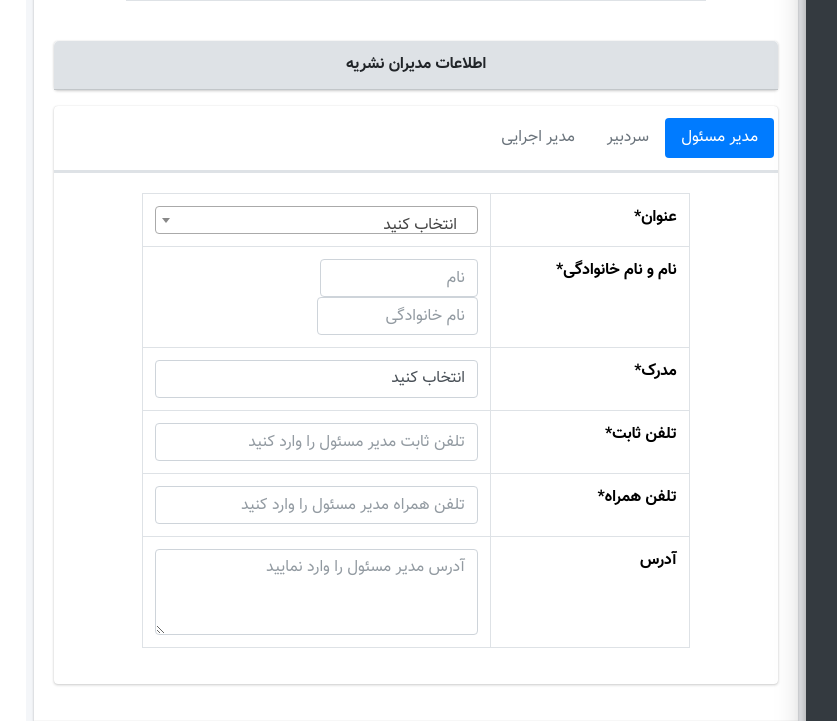
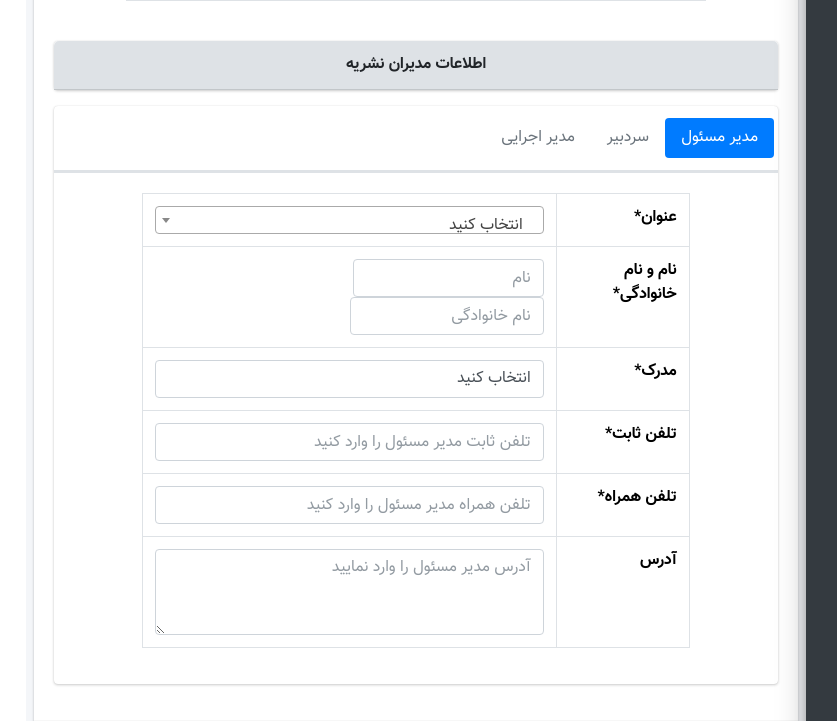
Before and after one commit to mohammad-ashouri/article_festival, a PHP site: page /mag_manager.php in a window 1280 px wide. Shown: the part 1178-1899 px from the top of the page, without its empty margins (224-1061 px from the left). Run offline with PHP 8.4, Linux system fonts and the light colour scheme; the visitor is signed in with stand-in values (Sample User, id 1); data that the repository does not hold is empty; some libraries are stand-ins or nearby versions.

Commit message:
Update NPM package.json + Fix Modal Width

```diff
--- a/mag_manager.php
+++ b/mag_manager.php
@@ -284,13 +284,13 @@ if ($_SESSION['head'] == 4 or $_SESSION['head'] == 3):
                                                                 <th>نام و نام خانوادگی*</th>
                                                                 <td>
                                                                     <input type="text"
-                                                                           style="width: 49%; display: inherit"
+                                                                           style="width: 49%; display: inline-block"
                                                                            class="form-control"
                                                                            id="responsible_manager_owner_name"
                                                                            placeholder="نام"
                                                                            name="responsible_manager_owner_name">
                                                                     <input type="text"
-                                                                           style="width: 50%; display: inherit"
+                                                                           style="width: 50%; display: inline-block"
                                                                            class="form-control"
                                                                            id="responsible_manager_owner_family"
                                                                            placeholder="نام خانوادگی"
@@ -370,11 +370,11 @@ if ($_SESSION['head'] == 4 or $_SESSION['head'] == 3):
                                                                 <th>نام و نام خانوادگی*</th>
                                                                 <td>
                                                                     <input type="text"
-                                                                           style="width: 49%; display: inherit"
+                                                                           style="width: 49%; display: inline-block"
                                                                            class="form-control" id="chief_editor_name"
                                                                            placeholder="نام" name="chief_editor_name">
                                                                     <input type="text"
-                                                                           style="width: 50%; display: inherit"
+                                                                           style="width: 50%; display: inline-block"
                                                                            class="form-control" id="chief_editor_family"
                                                                            placeholder="نام خانوادگی"
                                                                            name="chief_editor_family">
@@ -453,13 +453,13 @@ if ($_SESSION['head'] == 4 or $_SESSION['head'] == 3):
                                                                 <th>نام و نام خانوادگی*</th>
                                                                 <td>
                                                                     <input type="text"
-                                                                           style="width: 49%; display: inherit"
+                                                                           style="width: 49%; display: inline-block"
                                                                            class="form-control"
                                                                            id="administration_manager_name"
                                                                            placeholder="نام"
                                                                            name="administration_manager_name">
                                                                     <input type="text"
-                                                                           style="width: 50%; display: inherit"
+                                                                           style="width: 50%; display: inline-block"
                                                                            class="form-control"
                                                                            id="administration_manager_family"
                                                                            placeholder="نام خانوادگی"
@@ -620,7 +620,7 @@ if ($_SESSION['head'] == 4 or $_SESSION['head'] == 3):
                                         <div class="modal fade" id="editModal" tabindex="-1"
                                              aria-labelledby="exampleModalLabel" aria-hidden="true">
                                             <div class="modal-dialog">
-                                                <div class="modal-content">
+                                                <div class="modal-content" style="width: 800px">
                                                     <div class="modal-header">
                                                         <h1 class="modal-title fs-5" id="exampleModalLabel">ویرایش
                                                             اطلاعات نشریه</h1>
@@ -841,13 +841,13 @@ if ($_SESSION['head'] == 4 or $_SESSION['head'] == 3):
                                                                             <th>نام و نام خانوادگی*</th>
                                                                             <td>
                                                                                 <input type="text"
-                                                                                       style="width: 49%; display: inherit"
+                                                                                       style="width: 49%; display: inline-block"
                                                                                        class="form-control"
                                                                                        id="editedResponsibleManagerOwnerName"
                                                                                        placeholder="نام"
                                                                                        name="responsible_manager_owner_name">
                                                                                 <input type="text"
-                                                                                       style="width: 50%; display: inherit"
+                                                                                       style="width: 49%; display: inline-block"
                                                                                        class="form-control"
                                                                                        id="editedResponsibleManagerOwnerFamily"
                                                                                        placeholder="نام خانوادگی"
@@ -928,11 +928,11 @@ if ($_SESSION['head'] == 4 or $_SESSION['head'] == 3):
                                                                             <th>نام و نام خانوادگی*</th>
                                                                             <td>
                                                                                 <input type="text"
-                                                                                       style="width: 49%; display: inherit"
+                                                                                       style="width: 49%; display: inline-block"
                                                                                        class="form-control" id="editedChiefEditorName"
                                                                                        placeholder="نام" name="chief_editor_name">
                                                                                 <input type="text"
-                                                                                       style="width: 50%; display: inherit"
+                                                                                       style="width: 50%; display: inline-block"
                                                                                        class="form-control" id="editedChiefEditorFamily"
                                                                                        placeholder="نام خانوادگی"
                                                                                        name="chief_editor_family">
@@ -1012,13 +1012,13 @@ if ($_SESSION['head'] == 4 or $_SESSION['head'] == 3):
                                                                             <th>نام و نام خانوادگی*</th>
                                                                             <td>
                                                                                 <input type="text"
-                                                                                       style="width: 49%; display: inherit"
+                                                                                       style="width: 49%; display: inline-block"
                                                                                        class="form-control"
                                                                                        id="editedAdministrationManagerName"
                                                                                        placeholder="نام"
                                                                                        name="administration_manager_name">
                                                                                 <input type="text"
-                                                                                       style="width: 50%; display: inherit"
+                                                                                       style="width: 50%; display: inline-block"
                                                                                        class="form-control"
                                                                                        id="editedAdministrationManagerFamily"
                                                                                        placeholder="نام خانوادگی"
@@ -1077,9 +1077,9 @@ if ($_SESSION['head'] == 4 or $_SESSION['head'] == 3):
 
                                                     <div class="modal-footer">
                                                         <button type="button" class="btn btn-secondary"
-                                                                data-bs-dismiss="modal">Close
+                                                                data-bs-dismiss="modal">بستن
                                                         </button>
-                                                        <button type="button" class="btn btn-primary">Save changes
+                                                        <button type="button" class="btn btn-primary">ذخیره تغییرات
                                                         </button>
                                                     </div>
                                                 </div>
@@ -1113,65 +1113,8 @@ if ($_SESSION['head'] == 4 or $_SESSION['head'] == 3):
     <script src="build/js/SearchInMagManagerTable.js"></script>
     <script src="build/js/ChangeTabsInMagManager.js"></script>
     <script src="build/js/Mag_Manager_Check_Fields.js"></script>
-    <script>
-        function getInfo(id) {
-            $.ajax({
-                url: "build/ajax/GetMagAllInfo.php",
-                type: "GET",
-                data: {
-                    id: id,
-                    name: ''
-                },
-                success: function (response) {
-                    //Mag_Info
-                    $("#editedName").val(response.name);
-                    $("#editedScienceRank").val(response.science_rank).trigger('change');
-                    $("#editedScientificGroup").val(response.scientific_group.split('/')).trigger('change');
-                    $("#editedInternationalPosition").val(response.international_position.split('/')).trigger('change');
-                    $("#editedMagType").val(response.mag_type).trigger('change');
-                    $("#editedPublicationPeriod").val(response.publication_period).trigger('change');
-                    $("#editedISSN").val(response.ISSN);
-                    $("#editedMagState").val(response.mag_state);
-                    $("#editedMagCity").val(response.mag_city);
-                    $("#editedMagAddress").val(response.mag_address);
-                    $("#editedMagPhone").val(response.mag_phone);
-                    $("#editedMagFax").val(response.mag_fax);
-                    $("#editedMagEmail").val(response.mag_email);
-                    $("#editedWebsite").val(response.mag_website);
-                    $("#editedConcessionaireType").val(response.concessionaire_type).trigger('change');
-                    $("#editedConcessionaire").val(response.concessionaire).trigger('change');
-
-                    //responsible_manager_owner
-                    $("#editedResponsibleManagerOwnerSubject").val(response.responsible_manager_owner_subject).trigger('change');
-                    $("#editedResponsibleManagerOwnerName").val(response.responsible_manager_owner_name);
-                    $("#editedResponsibleManagerOwnerFamily").val(response.responsible_manager_owner_family);
-                    $("#editedResponsibleManagerOwnerDegree").val(response.responsible_manager_owner_degree).trigger('change');
-                    $("#editedResponsibleManagerOwnerPhone").val(response.responsible_manager_owner_phone);
-                    $("#editedResponsibleManagerOwnerMobile").val(response.responsible_manager_owner_mobile);
-                    $("#editedResponsibleManagerOwnerAddress").val(response.responsible_manager_owner_address);
-
-                    //responsible_manager_owner
-                    $("#editedChiefEditorSubject").val(response.chief_editor_subject).trigger('change');
-                    $("#editedChiefEditorName").val(response.chief_editor_name);
-                    $("#editedChiefEditorFamily").val(response.chief_editor_family);
-                    $("#editedChiefEditorDegree").val(response.chief_editor_degree).trigger('change');
-                    $("#editedChiefEditorPhone").val(response.chief_editor_phone);
-                    $("#editedChiefEditorMobile").val(response.chief_editor_mobile);
-                    $("#editedChiefEditorAddress").val(response.chief_editor_address);
-
-                    //administration_manager
-                    $("#editedAdministrationManagerSubject").val(response.administration_manager_subject).trigger('change');
-                    $("#editedAdministrationManagerName").val(response.administration_manager_name);
-                    $("#editedAdministrationManagerFamily").val(response.administration_manager_family);
-                    $("#editedAdministrationManagerDegree").val(response.administration_manager_degree).trigger('change');
-                    $("#editedAdministrationManagerPhone").val(response.administration_manager_phone);
-                    $("#editedAdministrationManagerMobile").val(response.administration_manager_mobile);
-                    $("#editedAdministrationManagerAddress").val(response.administration_manager_address);
-                }
-            });
-        }
-
-    </script>
+    <script src="build/js/getMagInfo.js"></script>
+    <script src="build/js/setUpdatedMagInfo.js"></script>
 <?php
 endif;
 include_once __DIR__ . '/footer.php'; ?>
--- a/package.json
+++ b/package.json
@@ -59,14 +59,11 @@
   "devDependencies": {
     "babel-cli": "^6.26.0",
     "babel-core": "^6.26.0",
-    "babel-eslint": "^8.2.3",
     "babel-plugin-external-helpers": "^6.22.0",
     "babel-preset-env": "^1.6.1",
     "browser-sync": "^2.23.7",
     "clean-css-cli": "^4.1.11",
     "css-loader": "^0.28.11",
-    "eslint": "^4.19.1",
-    "eslint-plugin-compat": "^2.2.0",
     "extract-text-webpack-plugin": "^3.0.2",
     "fs-extra": "^5.0.0",
     "ncp": "^2.0.0",
```
Also changed, not shown: build/js/getMagInfo.js (added), build/js/setUpdatedMagInfo.js (added), 2 other files.
